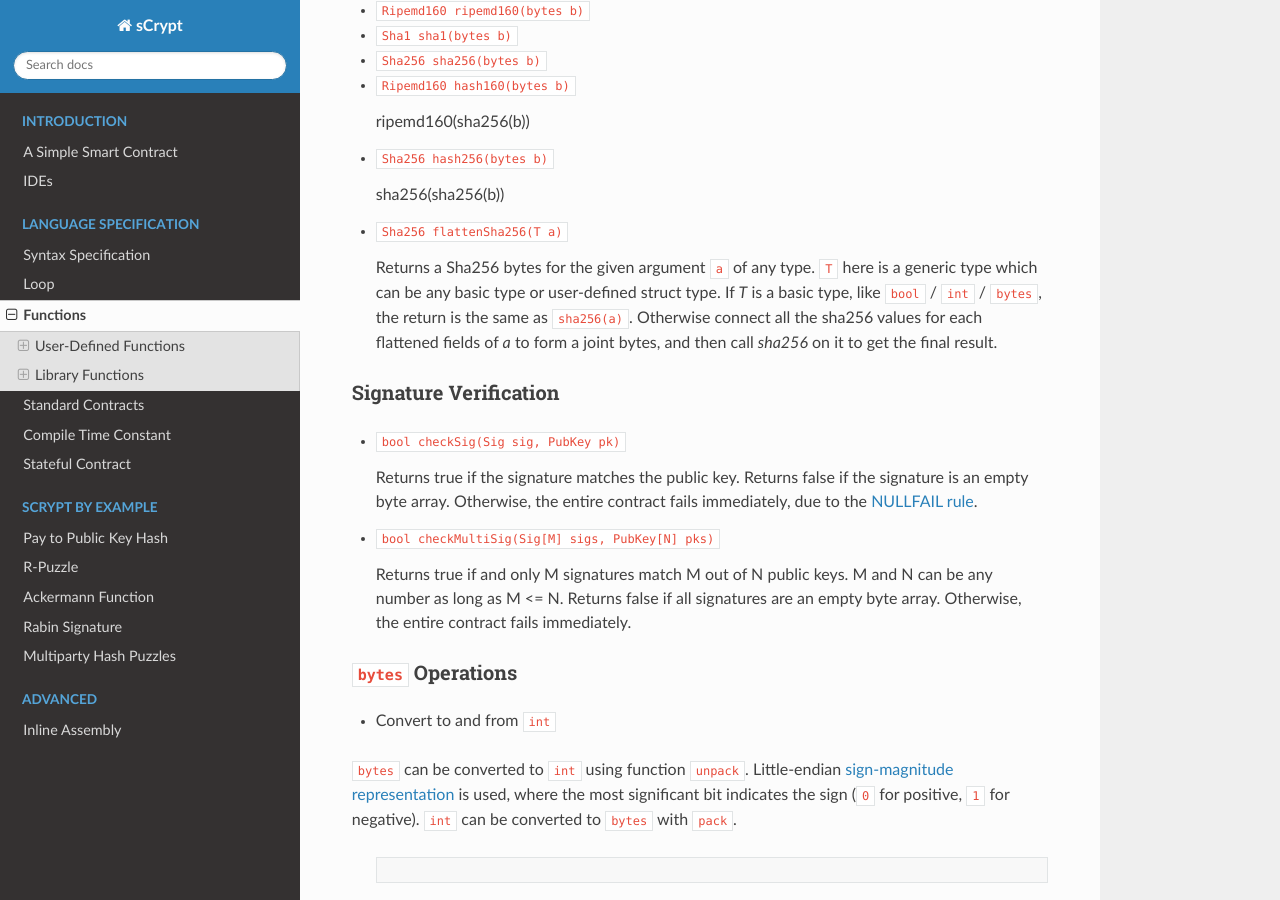
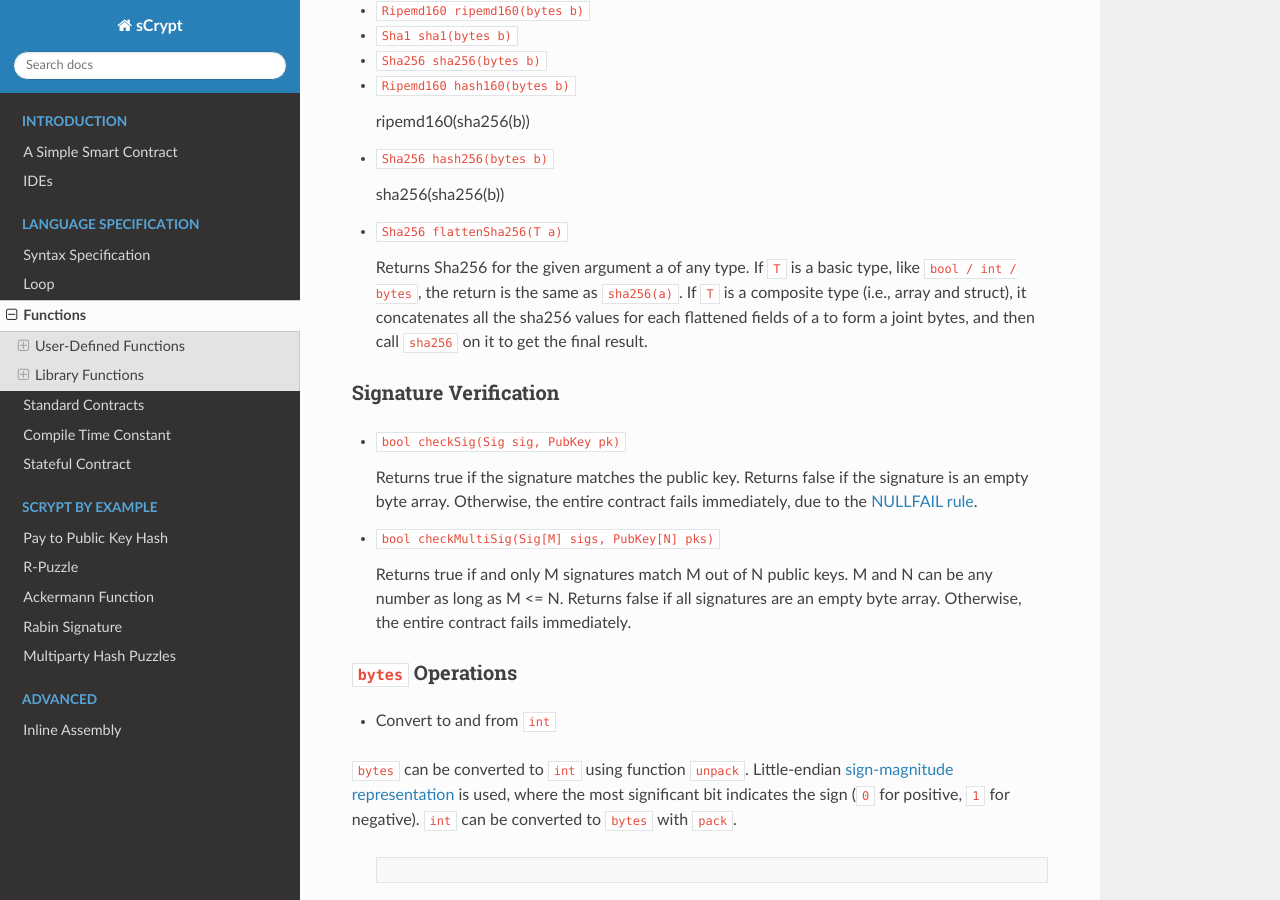
Before and after one commit to sCrypt-Inc/specification, a Sphinx documentation site: the page built from docs/functions.rst, in a window 1280 px wide and 900 px high, scrolled down 1555 px. Built offline with Sphinx 7.4.7 and the Read the Docs theme 2.0.0, drawn with Linux system fonts in a browser that asks for light colours.

Commit message:
minor fix

```diff
--- a/docs/functions.rst
+++ b/docs/functions.rst
@@ -125,10 +125,9 @@ Hashing
 
 * ``Sha256 flattenSha256(T a)``
 
-  Returns a Sha256 bytes for the given argument ``a`` of any type. ``T`` here is a generic type which can be any basic type or user-defined struct type.
-  If `T` is a basic type, like ``bool`` / ``int`` / ``bytes``,  the return is the same as ``sha256(a)``.
-  Otherwise connect all the sha256 values for each flattened fields of `a` to form a joint bytes, and then call `sha256` on it to get the final result.
-
+  Returns Sha256 for the given argument a of any type.
+  If ``T`` is a basic type, like ``bool / int / bytes``, the return is the same as ``sha256(a)``.
+  If ``T`` is a composite type (i.e., array and struct), it concatenates all the sha256 values for each flattened fields of a to form a joint bytes, and then call ``sha256`` on it to get the final result.
 
 Signature Verification
 ----------------------
```
Also changed, not shown: docs/contracts.rst (+8 -0 lines).
